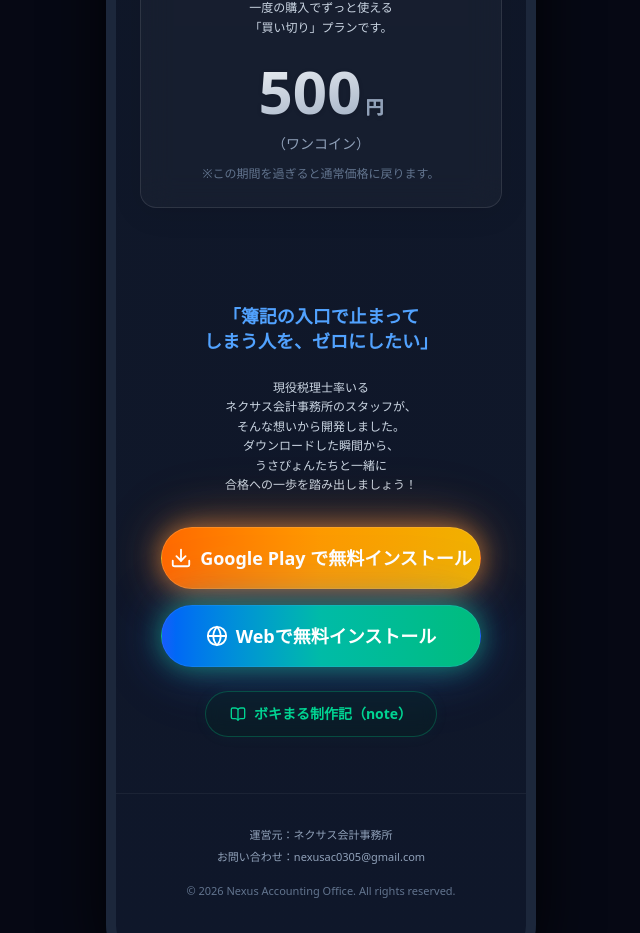
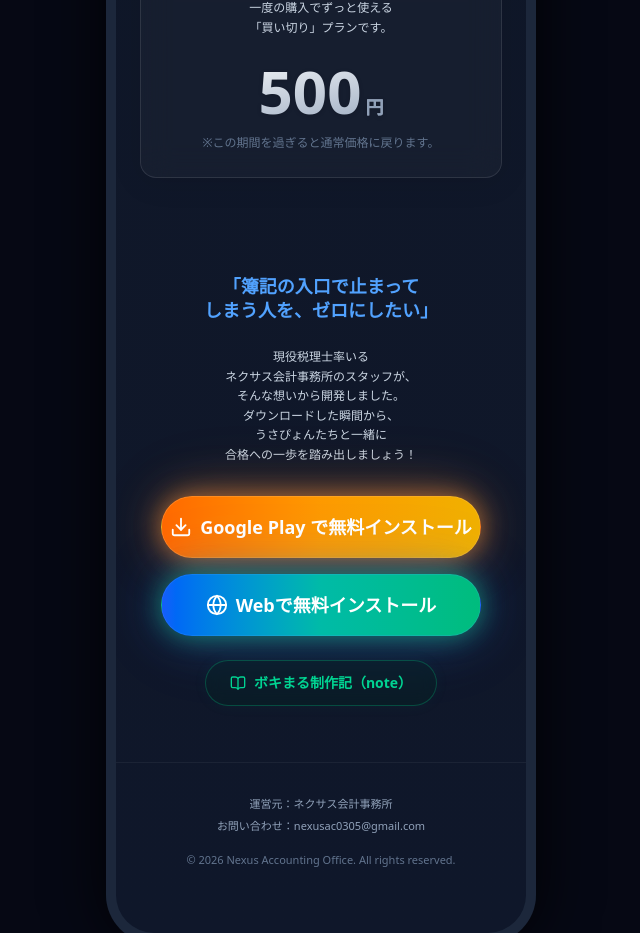
Before and after one commit to hideoigarashi0305com-ship-it/bokimaru3_LP, a Next.js app: page / in a window 1280 px wide. Shown: the part 4260-5193 px from the top of the page, without its empty margins (319-959 px from the left). Built offline with nearby package versions, Linux system fonts and the light colour scheme.

Commit message:
chore: remove (One Coin) text and adjust spacing under price display

```diff
--- a/src/app/page.tsx
+++ b/src/app/page.tsx
@@ -240,10 +240,7 @@
                 <div className="text-6xl font-black text-transparent bg-clip-text bg-gradient-to-br from-white to-slate-400 mb-3 drop-shadow-sm">
                   500<span className="text-lg text-slate-400 ml-1">円</span>
                 </div>
-                <p className="text-sm text-slate-400 leading-relaxed">
-                  （ワンコイン）
-                </p>
-                <p className="text-xs text-slate-500 mt-2 leading-relaxed">
+                <p className="text-xs text-slate-500 mt-1 leading-relaxed">
                   ※この期間を過ぎると通常価格に戻ります。
                 </p>
               </motion.div>
```
